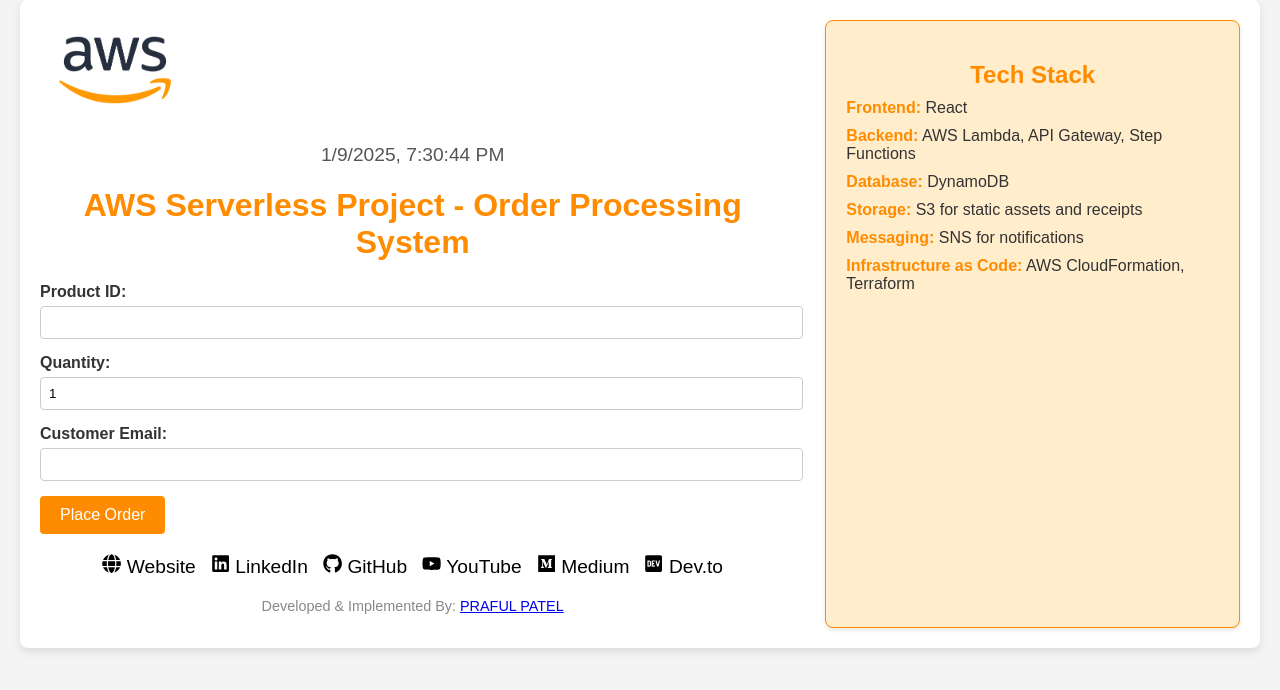
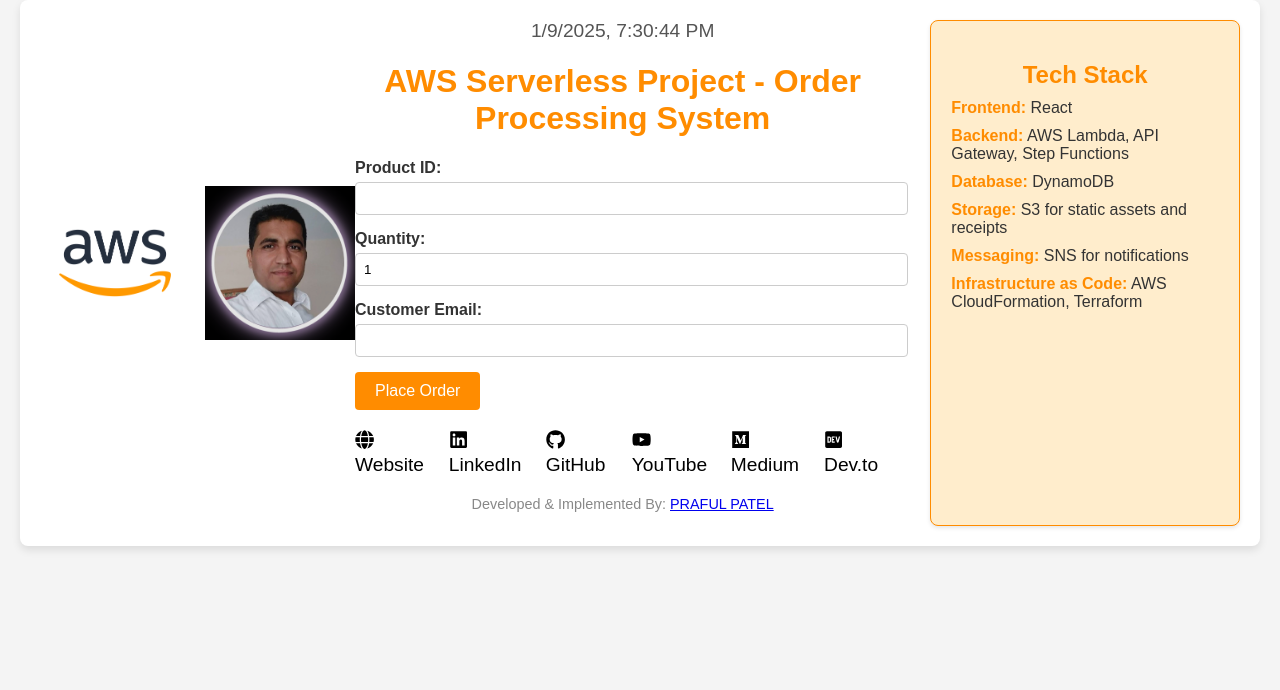
Before and after one commit to prafulpatel16/aws-order-proccessing-system, a React (Create React App) app in the folder frontend/: page / in a window 1280 px wide. Shown: the top 690 px of the page. Built offline with nearby package versions, Linux system fonts and the light colour scheme.

Commit message:
fixed frontend7

```diff
--- a/frontend/src/App.js
+++ b/frontend/src/App.js
@@ -1,8 +1,8 @@
 import React, { useState, useEffect } from 'react';
 import './OrderForm.css'; // Import CSS for styling
 import { FaLinkedin, FaGithub, FaYoutube, FaMedium, FaDev, FaGlobe } from 'react-icons/fa'; // Import icons
-import awsLogo from './aws-logo.png'; // Add an AWS logo file in your project
-
+import awsLogo from './aws-logo.png'; // Add AWS logo file in your project
+import prafulLogo from './praful-logo.png'; // Add Praful logo file in your project
 
 function OrderForm() {
   const [productId, setProductId] = useState('');
@@ -32,13 +32,16 @@
     };
 
     try {
-      const response = await fetch('https://88ax43nqed.execute-api.us-east-1.amazonaws.com/dev/place-order', {
-        method: 'POST',
-        headers: {
-          'Content-Type': 'application/json',
-        },
-        body: JSON.stringify(order),
-      });
+      const response = await fetch(
+        'https://88ax43nqed.execute-api.us-east-1.amazonaws.com/dev/place-order',
+        {
+          method: 'POST',
+          headers: {
+            'Content-Type': 'application/json',
+          },
+          body: JSON.stringify(order),
+        }
+      );
 
       if (response.ok) {
         const result = await response.json();
@@ -67,10 +70,15 @@
 
   return (
     <div className="order-form-container">
+      {/* Logo Section */}
+      <div className="logo-container">
+        <img src={awsLogo} alt="AWS Logo" className="logo" />
+        <img src={prafulLogo} alt="Praful Logo" className="logo" />
+      </div>
+
       {/* Left Panel - Main Form */}
       <div className="left-panel">
         {/* Display current date and time at the top */}
-        <img src={awsLogo} alt="AWS Logo" style={{ maxWidth: '150px', marginBottom: '20px' }} />
         <div className="time-display">{currentTime.toLocaleString()}</div>
 
         <h1 className="title">AWS Serverless Project - Order Processing System</h1>
--- a/frontend/src/OrderForm.css
+++ b/frontend/src/OrderForm.css
@@ -3,6 +3,17 @@
   background-color: #f4f4f4;
   margin: 0;
   padding: 0;
+}
+
+.logo-container {
+  display: flex;
+  align-items: center;
+  gap: 15px; /* Add space between the logos */
+  margin-bottom: 20px;
+}
+
+.logo {
+  max-width: 150px;
 }
 
 .order-form-container {
```
Also changed, not shown: frontend/src/praful-logo.png (added).
